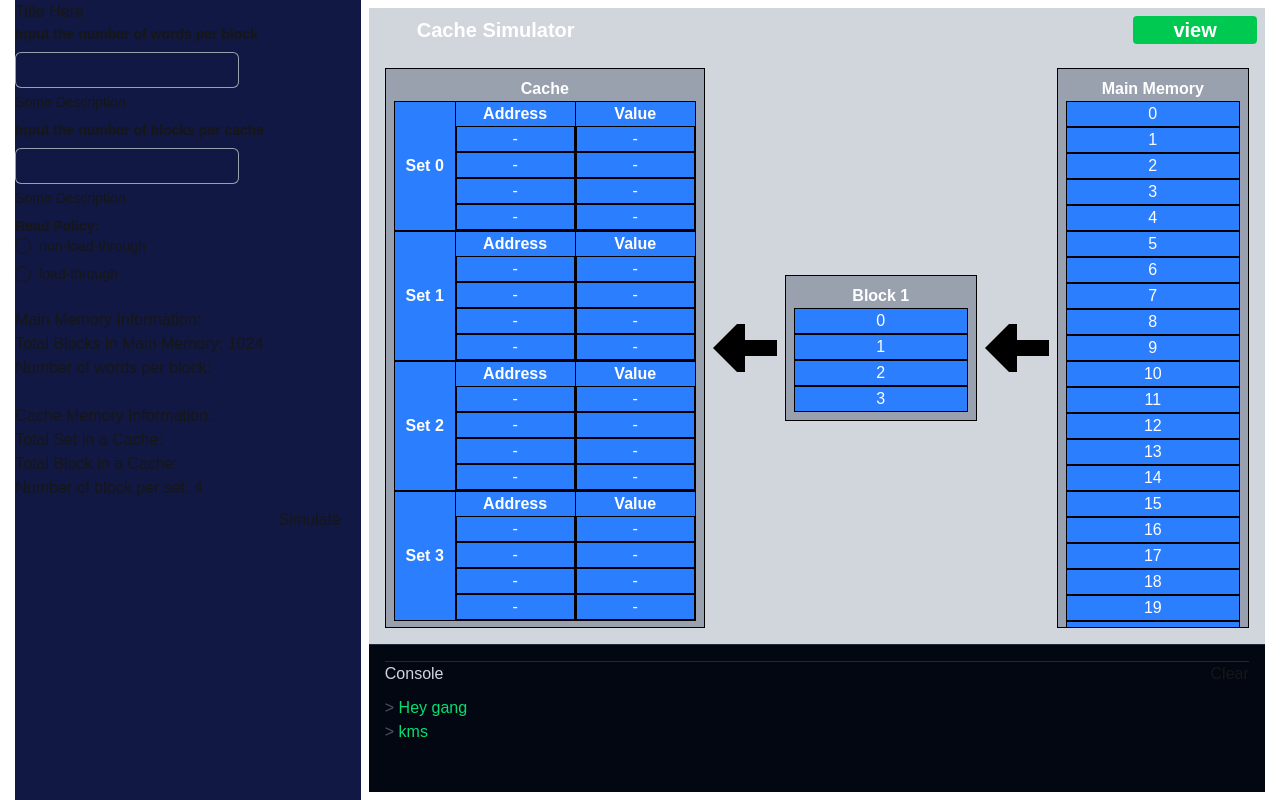
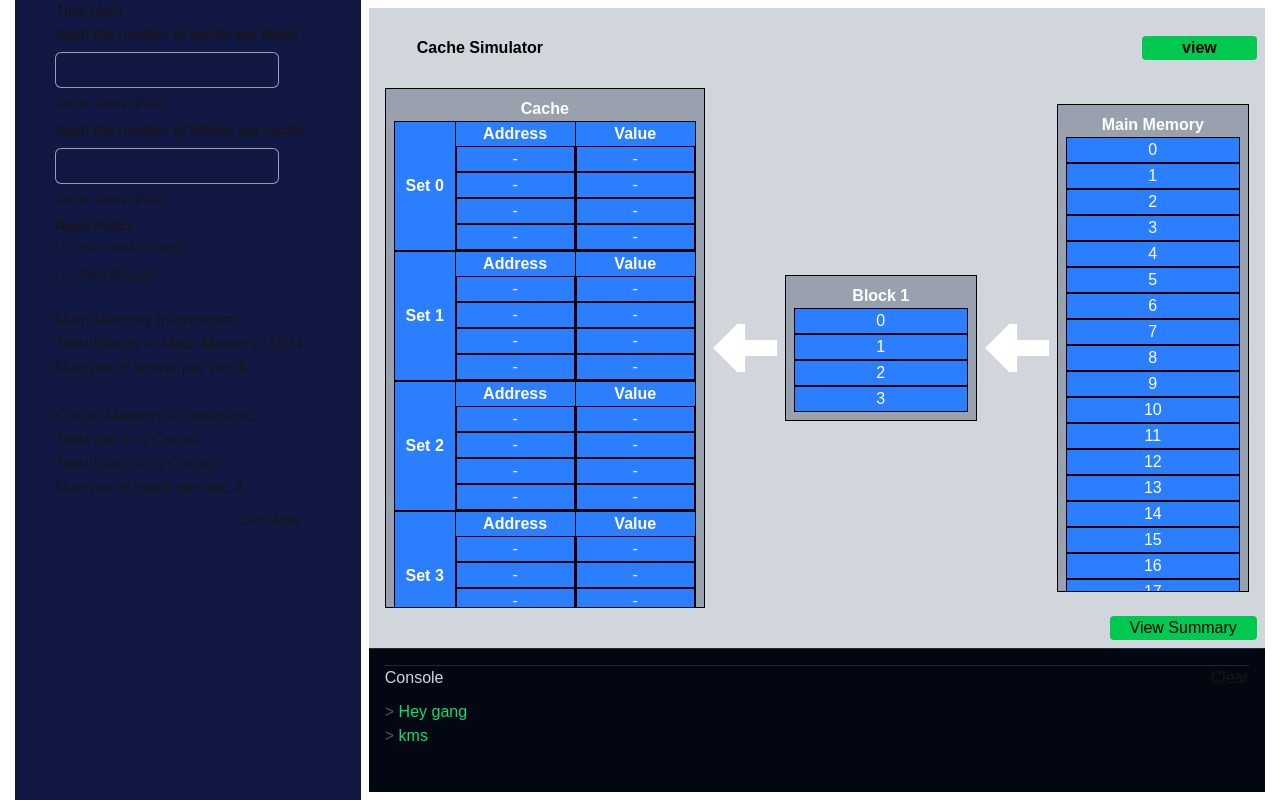
Before and after one commit to ethanndaniel/CSARCH2_CaseProject1_Group7, a Next.js app in the folder simulation/: page / in a window 1280 px wide. Built offline with nearby package versions, Linux system fonts and the light colour scheme.

Commit message:
Added summary

```diff
--- a/simulation/src/app/helperComponents/Cache.tsx
+++ b/simulation/src/app/helperComponents/Cache.tsx
@@ -1,10 +1,9 @@
-import { StringDecoder } from "string_decoder";
 
 
 export default function Cache({address, value, numSet}:{address:String, value:String, numSet:number}){
     return(
         <div>
-            <div className="w-[25vw] h-[70vh] overflow-auto bg-gray-400 gap-1 p-2 border-1 border-black">
+            <div className="w-[25vw] h-[65vh] overflow-auto bg-gray-400 gap-1 p-2 border-1 border-black">
                 <h1 className="text-center text-white font-bold">Cache</h1>
                 {Array.from({length: numSet}, (_, i) => i + 1).map((num, index) => (
                 <Sets key={index} numSet={index} address={address} value={value}/>
--- a/simulation/src/app/helperComponents/Input.tsx
+++ b/simulation/src/app/helperComponents/Input.tsx
@@ -6,7 +6,7 @@ export default function Input(){
     const[block,setBlock]=useState("");
     const[selected, setSelected]=useState("");
     return(
-        <div className="gap-5">
+        <div className="w-full h-fit px-10">
         <label> Title Here</label>
             {/* Input for setting the number of word per block */}
         <label className="block text-white-800 font-semibold text-sm">Input the number of words per block</label>
--- a/simulation/src/app/helperComponents/MainMemory.tsx
+++ b/simulation/src/app/helperComponents/MainMemory.tsx
@@ -1,7 +1,7 @@
 
 export default function MainMemory(){
     return(
-        <div className="w-[15vw] h-[70vh] overflow-auto bg-gray-400 gap-1 p-2 border-1 border-black">
+        <div className="w-[15vw] h-full overflow-auto bg-gray-400 gap-1 p-2 border-1 border-black">
             <h1 className="text-center text-white font-bold">Main Memory</h1>
             {Array.from({length: 1024}, (_, i) => i + 1).map((num, index) => (
                 <Blocks key={index} num={index}/>
--- /dev/null
+++ b/simulation/src/app/helperComponents/Summary.tsx
@@ -0,0 +1,28 @@
+export interface CacheContent{
+    accessCount?:number,
+    hitCount?:number,
+    missCount?:number,
+    hitRate?:number,
+    missRate?:number,
+    AMAT?:number,
+    THAT?:number
+}
+
+export default function Summary({content}:{content:CacheContent}){
+    return(
+        <div className="w-full h-full bg-white text-black flex flex-col p-5">
+            <div className="w-full flex justify-center items-center">
+                <h1>Summary</h1>
+            </div>
+                <span className="text-black">
+                    Access Count:{content.accessCount}<br/>
+                    Hit Count:{content.hitCount}<br/>
+                    Miss Count:{content.missCount}<br/>
+                    Hit Rate:{content.hitRate}<br/>
+                    Miss Rate:{content.missRate}<br/>
+                    AMAT:{content.AMAT}<br/>
+                    THAT:{content.THAT}<br/>
+                </span>
+        </div>
+    );
+}
--- a/simulation/src/app/page.tsx
+++ b/simulation/src/app/page.tsx
@@ -7,10 +7,11 @@ import MainMemory from "./helperComponents/MainMemory";
 import Cache from "./helperComponents/Cache";
 import Block from "./helperComponents/Block";
 import Arrow from "./helperComponents/Arrow";
+import Summary from "./helperComponents/Summary";
+import { CacheContent } from "./helperComponents/Summary";
 
 export default function Home() {
-  const [word, setWord] = useState("");
-
+  const [showSummary, setShowSummary] = useState(false);
   return (
     <div className="h-screen w-full bg-white flex justify-center items-center gap-2 py-2">
 
@@ -18,18 +19,18 @@ export default function Home() {
         <div className="w-[27vw] min-h-screen bg-[#111844]">
           <Input/>
         </div>
-
         {/* Main View */}
         <div className="w-[70vw] h-full bg-gray-300 flex flex-col justify-between overflow-auto">
-          <div className="w-full h-[10vh] p-2 flex justify-between items-center text-white font-bold text-xl">
+          <div>
+              <div className="w-full h-[10vh] p-2 flex justify-between items-center text-black font-bold">
             <h1 className=" px-10">Cache Simulator</h1>
             <div className="relative inline-block group px-10 rounded bg-green-500">
               <button>
-                <h1 className="cursor-pointer hover:text-gray-400">
+                <h1 className="cursor-pointer">
                   view
                 </h1>
               </button>
-              <div className="absolute top-7 left-0 w-full bg-green-500 rounded">
+              <div className="absolute top-5 left-0 w-full bg-green-500 rounded">
                 <button className="w-full block hidden group-hover:block bg-green-500 cursor-pointer hover:bg-blue-400">
                   <h1>Step by Step</h1>
                 </button>
@@ -40,18 +41,36 @@ export default function Home() {
             </div>
           </div>
           {/* Simulator */}
-          <div className="flex justify-between items-center gap-2 p-4">
+          <div className="h-[65vh] flex justify-between items-center gap-2 p-4">
             <Cache address={""} value={""} numSet={4}/>
-            <Arrow/>
+            <Arrow color="white"/>
             <Block blockNum={1} numWord={4}/>
-            <Arrow/>
+            <Arrow color="white"/>
             <MainMemory/>
+          </div>
+          {/*Summary */}
+          <div className="w-full flex justify-end p-2 ">
+              <button onClick={()=>setShowSummary(!showSummary)} className="cursor-pointer">
+                <h1 className="px-5 text-black rounded hover:bg-blue-400 bg-green-500 cursor-pointer ">View Summary</h1>
+              </button>
+          </div>
           </div>
 
           {/* Console */}
           <div>
             <Console/>
           </div>
+          {showSummary&&(
+            <div className="w-full h-full bg-black/50 absolute top-0 left-0 flex justify-center items-center">
+              <div className="w-[50vw] h-[50vh] bg-white flex flex-col justify-between items-center p-5">
+                {/*Close button */}
+                <button onClick={()=>setShowSummary(!showSummary)} className="w-full cursor-pointer text-black flex justify-end">
+                  X
+                </button>
+                <Summary content={{} as CacheContent}/>
+              </div>
+            </div>
+          )}
       </div>
     </div>
   );
```
